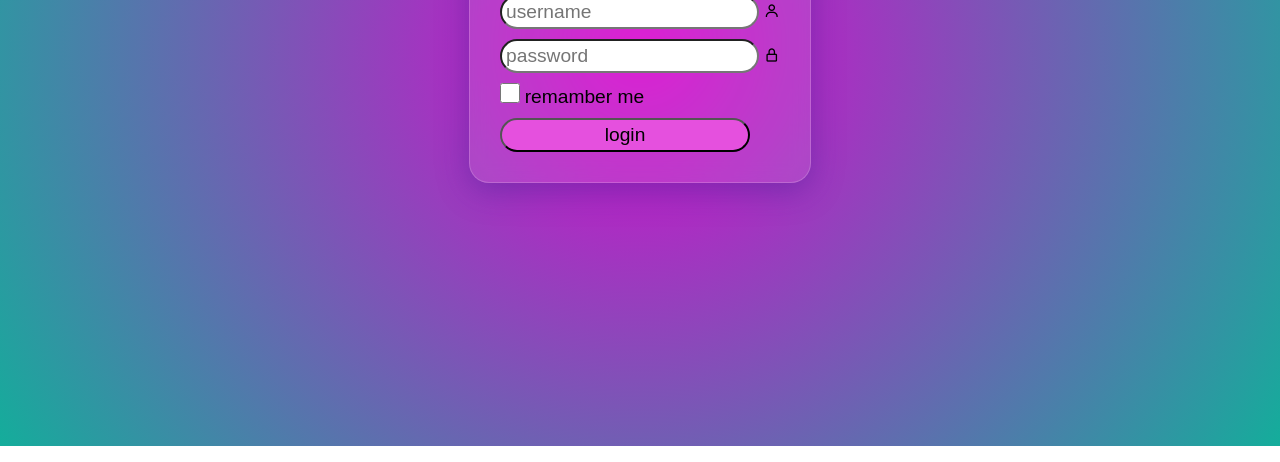
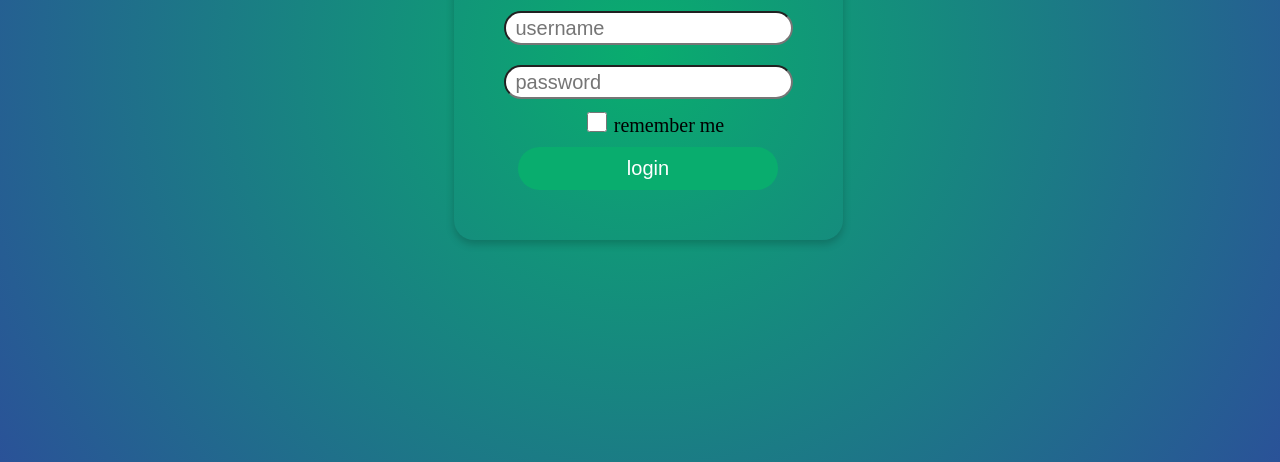
Before and after one commit to hiba1937/my-first-website, a plain HTML site: page index.html in a window 1280 px wide. Shown: the part 354-816 px from the top of the page. Drawn offline with nearby package versions, Linux system fonts and the light colour scheme.

Commit message:
Add files via upload

```diff
--- a/index.html
+++ b/index.html
@@ -3,48 +3,32 @@
 <head>
     <meta charset="UTF-8">
     <meta name="viewport" content="width=device-width, initial-scale=1.0">
-    <title>my first website</title>
-    <link rel="stylesheet" href="styles.css">
-    <link href='https://unpkg.com/boxicons@2.1.4/css/boxicons.min.css' rel='stylesheet'>
-
+    <title>form</title>
+    <link rel="stylesheet" href="style.css">
 </head>
 <body>
-    <div class="form">
-   <form >
+<form>
 <h1>login</h1>
+<div class="form">
 <div class="username">
+    <input type="text" placeholder="username" required>
 
-
-<input type="text" placeholder="username" required>
- <i class='bx bx-user'></i>
 </div>
 <div class="password">
     <input type="password" placeholder="password" required>
-    <i class='bx bx-lock-alt'></i>
 </div>
-<div class="checkbox">
+<div class="remember">
 
     <input type="checkbox">
-    <label for="">remamber me</label>
+     <label>remember me</label>
+
 </div>
+
 <button>login</button>
 
-   </form>
+
 </div>
-
-
-
-
-
-
-
-
-
-
-
-
-
-
+</form>
 
 </body>
 </html>
--- a/style.css
+++ b/style.css
@@ -1,78 +1,75 @@
 body{
-
-    background-image: radial-gradient(circle, rgba(217, 2, 206, 0.984) 0%, rgb(20, 173, 155) 100%);
+display: flex;
+justify-content: center;
+align-items: center;
 background-position: center;
 background-size: cover;
 background-repeat: no-repeat;
 height: 100vh;
 width: 100%;
-display: flex;
-justify-content: center;
-align-items: center;
+background-image: radial-gradient(circle, #09ad6e, #2a5298);
+}
+.form{
+    display: flex;
+    flex-direction: column;
+    align-items: center;
+    background-color: transparent;
+    padding: 40px;
+    border-radius: 20px;
+    box-shadow: 0 4px 8px rgba(0, 0, 0, 0.2);
+}
+
+
+
+.username input{
+
+    border-radius: 30px;
+    padding: 10px;
+    margin: 10px;
+    font-size: 20px;
+    height: 10px;
 
 }
-.username input{
-font-weight: 1em;
-font-size: 1.2em;
-padding: 4px;
-border-radius: 20px;
+.password input{
+    border-radius: 30px;
+    padding: 10px;
+    margin: 10px;
+    font-size: 20px;
+    height: 10px;
 }
-.password input{
-    font-weight: 1em;
-    font-size: 1.2em;
-    padding: 4px;
-    border-radius: 20px;
-    margin-top: 10px;
-    }
 button{
-    font-weight: 1em;
-    font-size: 1.2em;
-      padding: 4px;
-      border-radius: 20px;
-      width:250px;
-        cursor: pointer;
-background-color: rgba(230, 82, 223, 0.984);
-margin-top: 10px;
+    border-radius: 30px;
+    padding: 10px;
+    margin: 10px;
+    font-size: 20px;
+    background-color: #09ad6e;
+    color: white;
+    border: none;
+    cursor: pointer;
+    width: 260px;
 }
 button:hover{
-    background-color: rgba(255, 0, 255, 0.984);
-    color: white;
-    transition: 0.3s;
+    background-color: #54b8c5;
 }
-.checkbox input{
+.remember input{
     width: 20px;
     height: 20px;
     cursor: pointer;
-    margin-top: 10px;
+    margin-left: 15px;
 }
-.checkbox label{
-    font-size: 1.2em;
-    font-weight: 500;
+.remember label{
+    font-size: 20px;
+    color: rgb(0, 0, 0);
     cursor: pointer;
 }
-.form{
-    background-color: rgba(255, 255, 255, 0.1);
-    padding: 30px;
-    border-radius: 20px;
-    box-shadow: 0 8px 32px 0 rgba(31, 38, 135, 0.37);
-    backdrop-filter: blur(8.5px);
-    -webkit-backdrop-filter: blur(8.5px);
-    border: 1px solid rgba(255, 255, 255, 0.18);
-    display: flex;
-    flex-direction: column;
-    align-items: center;
-}
 h1{
-    font-size: 2.5em;
-    font-weight: 700;
     color: white;
-    margin-bottom: 10px;
+    font-size: 40px;
+    margin-bottom: 20px;
     text-align: center;
 }
-@import url("https://fonts.googleapis.com/css2?family=Poppins:wght@300;400;500;600;700;800;900&display=swap");
-* {
-  margin: 0;
-  padding: 0;
-  box-sizing: border-box;
-  font-family: "Poppins", sans-serif;
+.form:hover{
+    background-color: rgba(255, 255, 255, 0.1);
+    box-shadow: 0 8px 16px rgba(0, 0, 0, 0.3);
+    transition: all 0.3s ease;
 }
```
